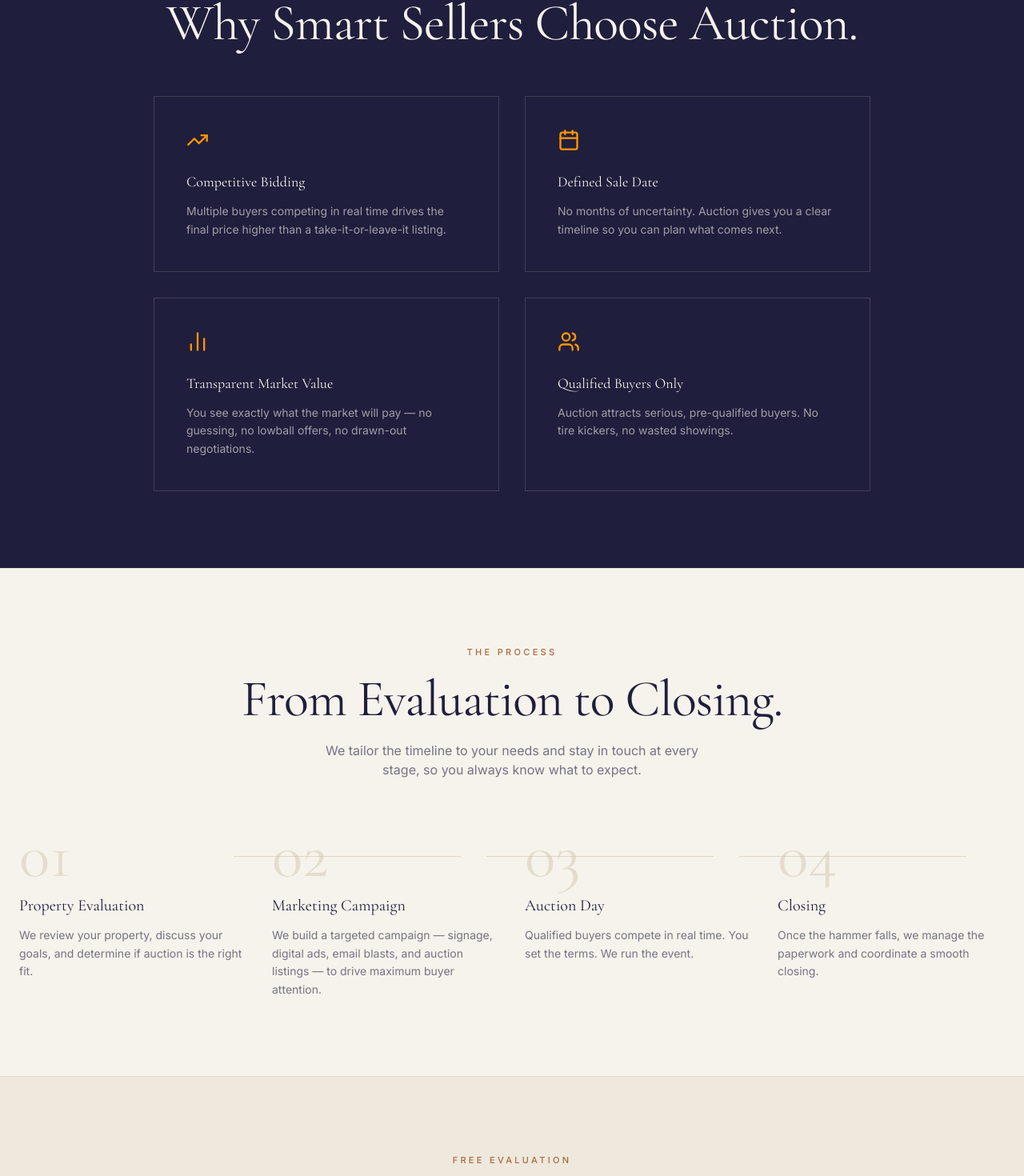
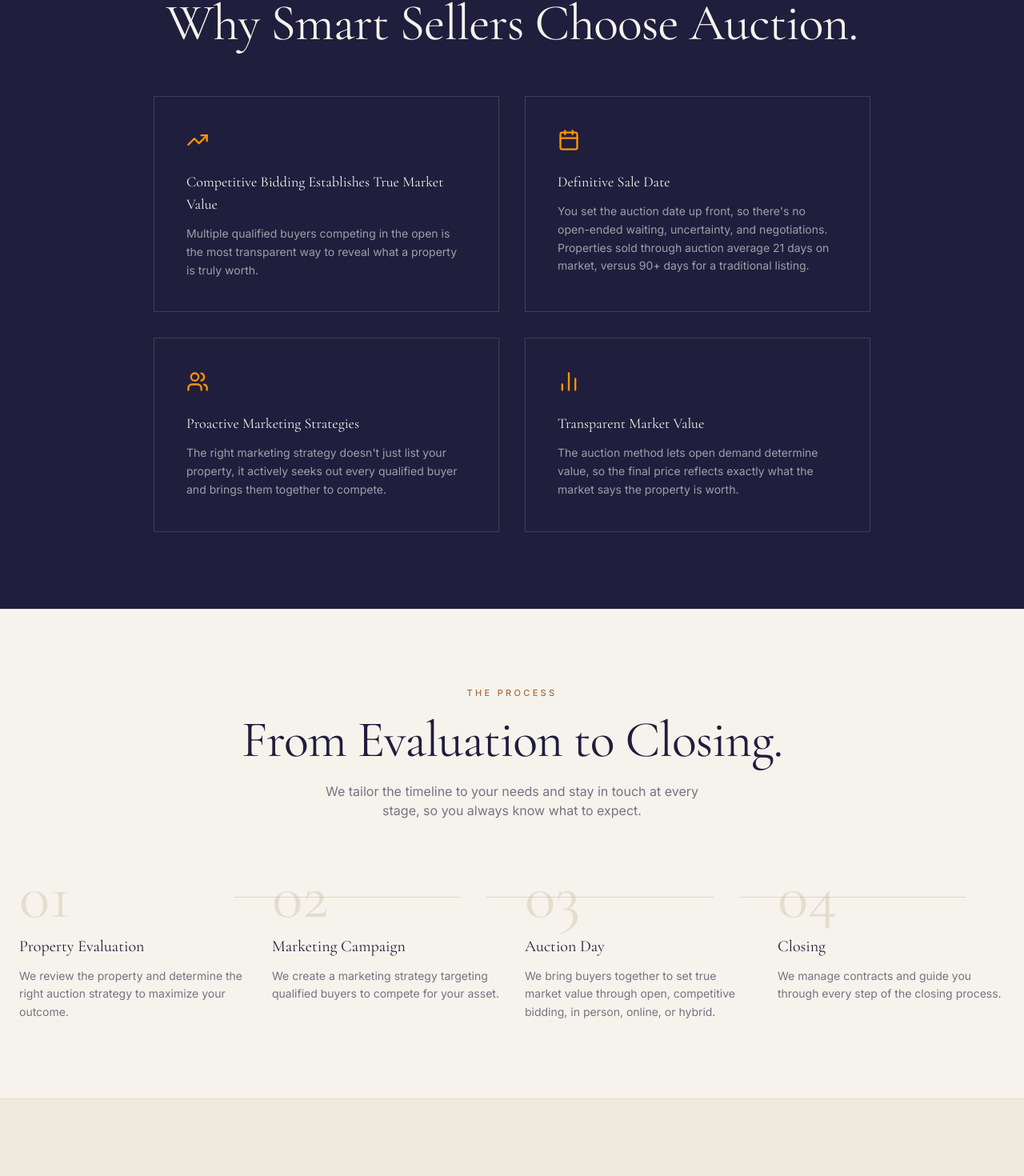
Before and after one commit to nathanlakey/landman, a Next.js app: page /sell in a window 1280 px wide. Shown: the part 1776-3246 px from the top of the page at 80% size. Built offline with nearby package versions, Linux system fonts and the light colour scheme; no server answers.

Commit message:
Sell page: update Why Smart Sellers Choose Auction benefits and process steps

```diff
--- a/src/app/sell/page.tsx
+++ b/src/app/sell/page.tsx
@@ -27,23 +27,23 @@ const myths = [
 const benefits = [
   {
     icon: TrendingUp,
-    title: 'Competitive Bidding',
-    desc: 'Multiple buyers competing in real time drives the final price higher than a take-it-or-leave-it listing.',
+    title: 'Competitive Bidding Establishes True Market Value',
+    desc: 'Multiple qualified buyers competing in the open is the most transparent way to reveal what a property is truly worth.',
   },
   {
     icon: Calendar,
-    title: 'Defined Sale Date',
-    desc: 'No months of uncertainty. Auction gives you a clear timeline so you can plan what comes next.',
+    title: 'Definitive Sale Date',
+    desc: "You set the auction date up front, so there's no open-ended waiting, uncertainty, and negotiations. Properties sold through auction average 21 days on market, versus 90+ days for a traditional listing.",
+  },
+  {
+    icon: Users,
+    title: 'Proactive Marketing Strategies',
+    desc: "The right marketing strategy doesn't just list your property, it actively seeks out every qualified buyer and brings them together to compete.",
   },
   {
     icon: BarChart2,
     title: 'Transparent Market Value',
-    desc: 'You see exactly what the market will pay — no guessing, no lowball offers, no drawn-out negotiations.',
-  },
-  {
-    icon: Users,
-    title: 'Qualified Buyers Only',
-    desc: 'Auction attracts serious, pre-qualified buyers. No tire kickers, no wasted showings.',
+    desc: 'The auction method lets open demand determine value, so the final price reflects exactly what the market says the property is worth.',
   },
 ]
 
@@ -51,22 +51,22 @@ const steps = [
   {
     number: '01',
     title: 'Property Evaluation',
-    body: 'We review your property, discuss your goals, and determine if auction is the right fit.',
+    body: 'We review the property and determine the right auction strategy to maximize your outcome.',
   },
   {
     number: '02',
     title: 'Marketing Campaign',
-    body: 'We build a targeted campaign — signage, digital ads, email blasts, and auction listings — to drive maximum buyer attention.',
+    body: 'We create a marketing strategy targeting qualified buyers to compete for your asset.',
   },
   {
     number: '03',
     title: 'Auction Day',
-    body: 'Qualified buyers compete in real time. You set the terms. We run the event.',
+    body: 'We bring buyers together to set true market value through open, competitive bidding, in person, online, or hybrid.',
   },
   {
     number: '04',
     title: 'Closing',
-    body: 'Once the hammer falls, we manage the paperwork and coordinate a smooth closing.',
+    body: 'We manage contracts and guide you through every step of the closing process.',
   },
 ]
 
```
